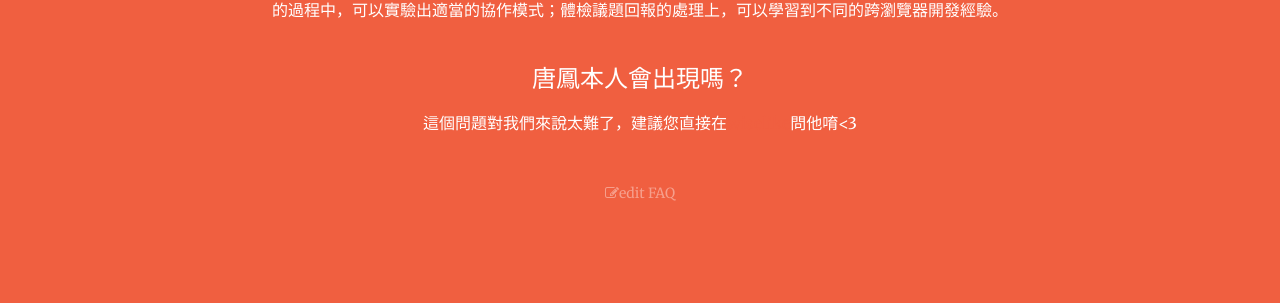
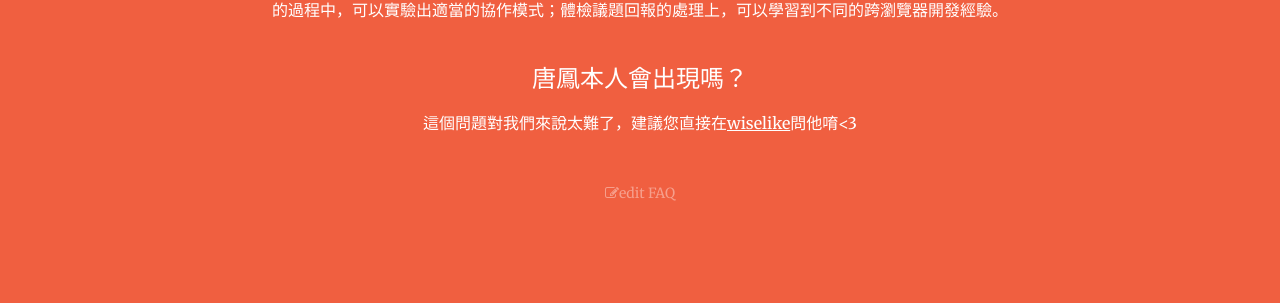
Before and after one commit to PDIS/ray2018, a Jekyll site: the page built from docs/index.html, in a window 1280 px wide and 900 px high, scrolled down 3462 px. Shown: the part 144-450 px from the top of the window. Built offline with Jekyll 4.4.1, drawn with Linux system fonts in a browser that asks for light colours.

Commit message:
modify link color in QA

```diff
--- a/docs/css/style.css
+++ b/docs/css/style.css
@@ -25,3 +25,8 @@
 .text-light {
     color: #fff
 }
+
+#faq p a {
+    color: #FFF;
+    text-decoration: underline;
+}
```
